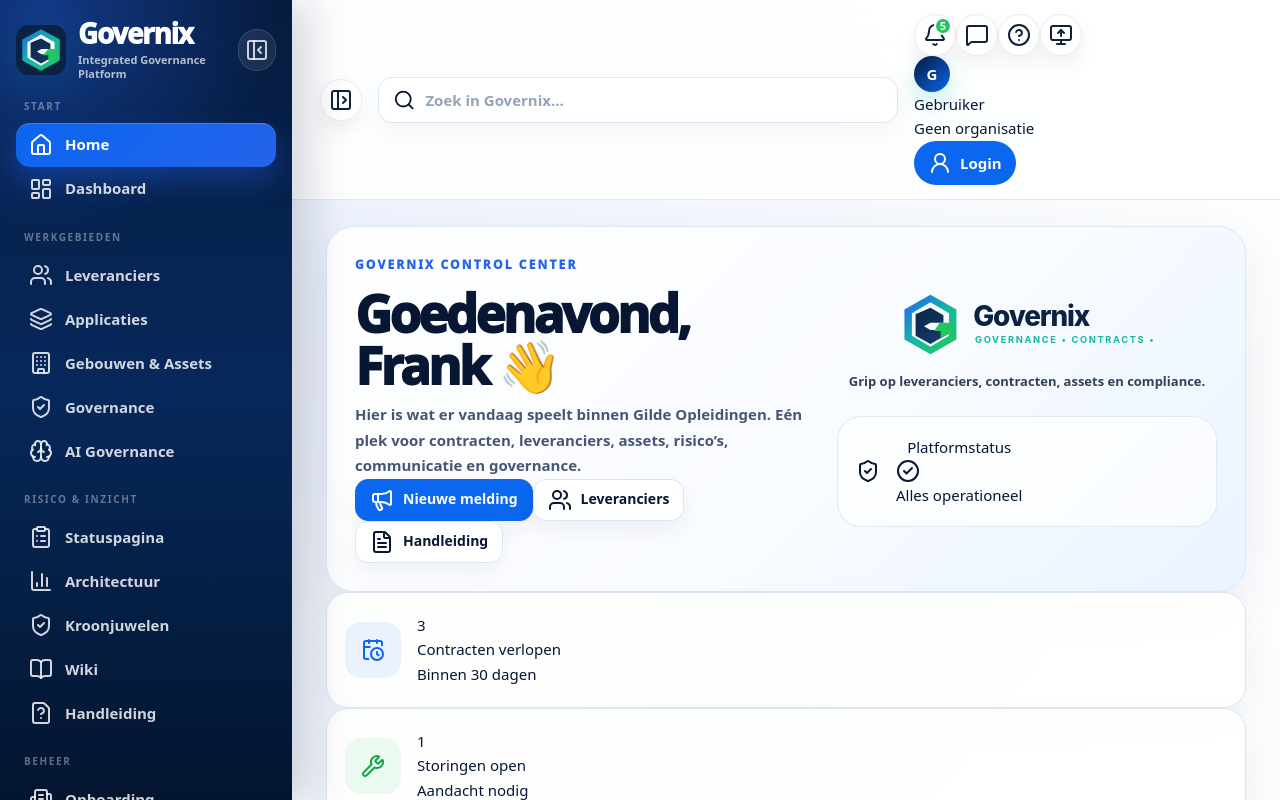
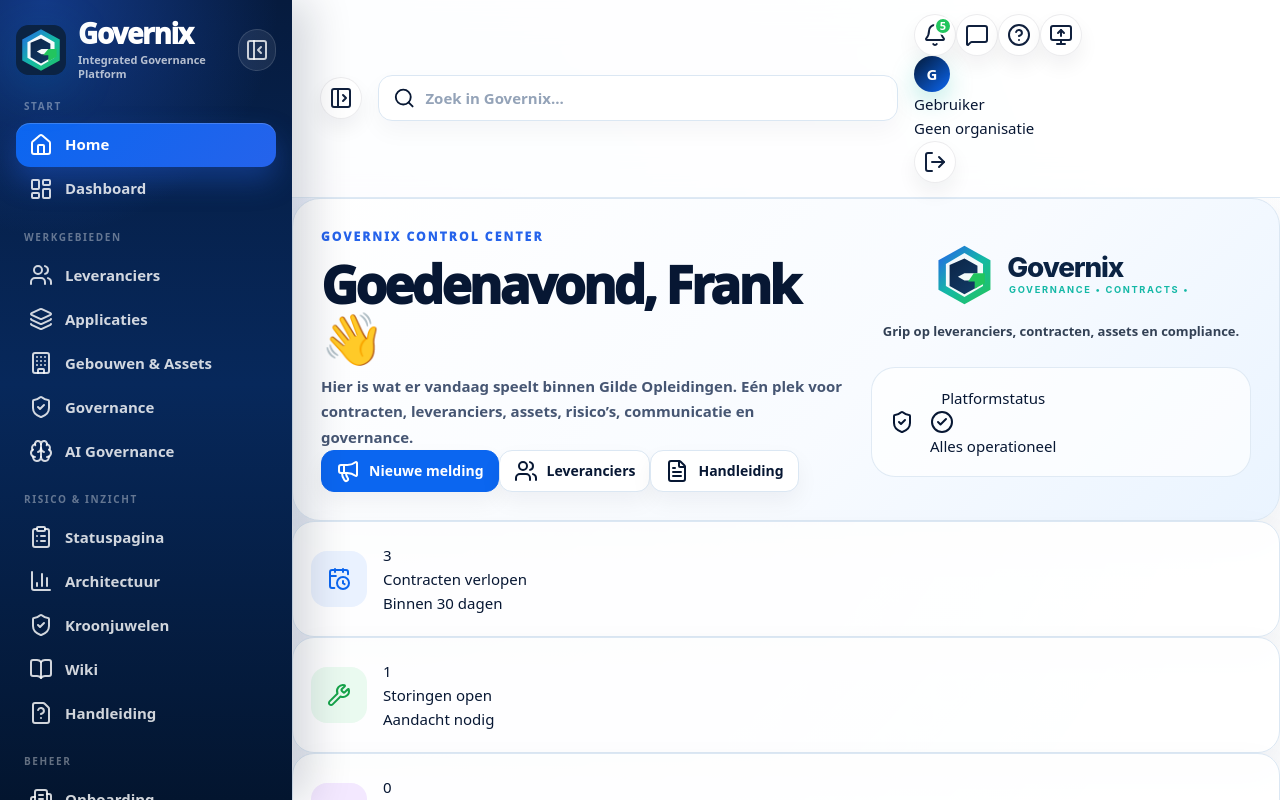
Before and after one commit to Starrenf/VendorscorePro, a React (Vite) app: page / in a window 1280 px wide. Shown: the top 800 px of the page. Built offline with nearby package versions, Linux system fonts and the light colour scheme; no server answers.

Commit message:
Add supplier masterdata navigation

```diff
--- a/src/components/Layout.jsx
+++ b/src/components/Layout.jsx
@@ -124,6 +124,7 @@
         items: [
           ...(isAdmin
             ? [
+                item("/suppliers/masterdata", "Leveranciers MDM", Wrench),
                 item("/settings/communications", "Communicatie", Megaphone),
                 item("/settings/roles", "Rollenbeheer", UserCog),
                 item("/settings", "Waardelijsten", SlidersHorizontal),
@@ -239,20 +240,11 @@
                 <div className="truncate text-xs text-slate-500">{orgLabel}</div>
               </div>
             </div>
-            {session ? (
-              <button className="gx-top-icon" onClick={signOut} title="Uitloggen"><LogOut className="h-5 w-5" /></button>
-            ) : (
-              <Link className="gx-login-link no-underline" to="/login"><UserRound className="h-4 w-4" /> Login</Link>
-            )}
+            <button type="button" className="gx-top-icon" onClick={signOut} title="Uitloggen"><LogOut className="h-5 w-5" /></button>
           </div>
         </header>
 
-        <main className="gx-content">{children}</main>
-
-        <footer className="gx-footer">
-          <span>© {new Date().getFullYear()} Governix</span>
-          <span>Integrated Governance, Contract & Asset Management Platform</span>
-        </footer>
+        <main className="gx-main">{children}</main>
       </div>
     </div>
   );
```
